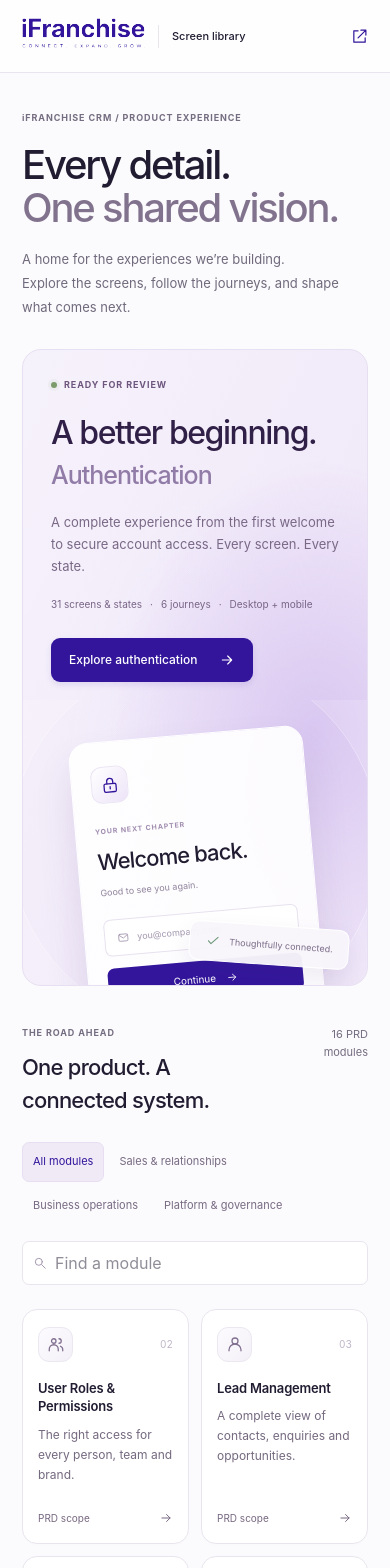
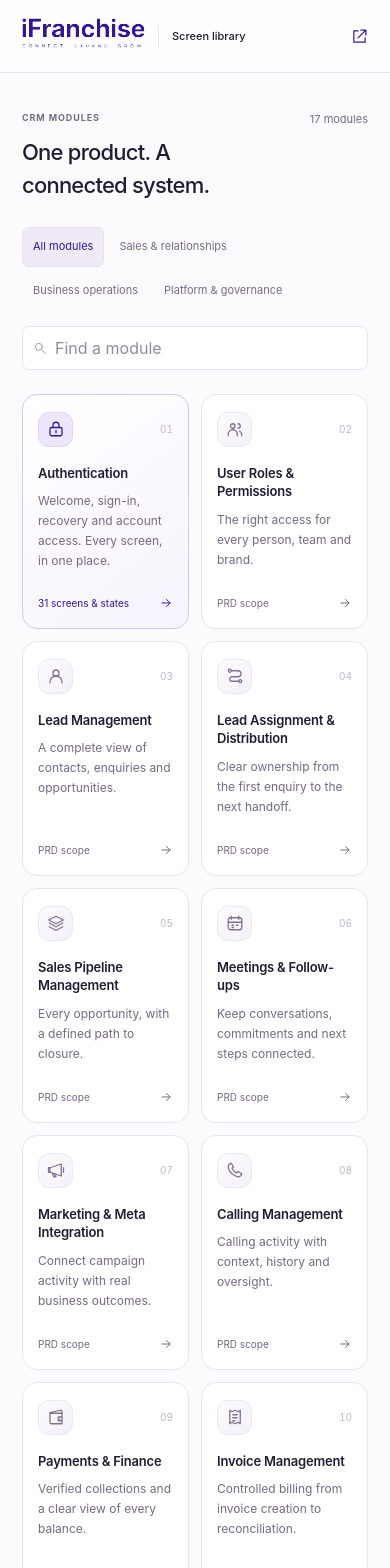
Before and after one commit to iFranchise-Tech/ifranchise-crm-wireframes, a Next.js app: page /library in a window 390 px wide. Shown: the top 1568 px of the page. Built offline with nearby package versions, Linux system fonts and the light colour scheme.

Commit message:
Open screen library on module grid with authentication first

```diff
--- a/app/globals.css
+++ b/app/globals.css
@@ -141,46 +141,14 @@ svg { flex: none; width: 20px; height: 20px; }
 .library-open-link { display: inline-flex; align-items: center; gap: 8px; margin-left: 10px; color: var(--brand); font-size: 12px; font-weight: 550; }
 .library-open-link svg { width: 14px; height: 14px; }
 .library-main { width: min(100%, 1376px); margin: 0 auto; padding: 62px clamp(24px, 5vw, 80px) 32px; }
-.library-intro { display: flex; align-items: center; justify-content: space-between; gap: 24px; margin: 0 0 42px; }
 .section-eyebrow { margin: 0 0 18px; color: var(--subtle); font-size: 10px; font-weight: 650; letter-spacing: .12em; }
-.library-intro h1, .overview-intro h1 { margin: 0; font-size: clamp(38px, 4.1vw, 56px); font-weight: 550; line-height: 1.08; letter-spacing: -.055em; }
-.library-intro h1 > span, .overview-intro h1 > span { color: #81738e; }
-.library-intro p:last-child, .overview-intro p:last-child { margin: 22px 0 0; color: var(--muted); font-size: 14px; line-height: 1.85; }
-.library-edition { display: flex; flex-direction: column; align-items: flex-end; padding-right: 6px; color: #a59aad; }
-.edition-line { width: 42px; height: 1px; background: #d0c7d9; }
-.library-edition strong { padding: 8px 0; font-size: 62px; line-height: 1; font-weight: 300; letter-spacing: -.07em; }
-.library-edition > span:last-child { font-size: 9px; line-height: 1.7; letter-spacing: .1em; text-align: right; }
-.featured-module { position: relative; display: grid; grid-template-columns: 1fr .88fr; min-height: 375px; overflow: hidden; border: 1px solid #e7dff2; border-radius: 22px; background: radial-gradient(ellipse at 85% 60%, #d9c7f1 0, transparent 50%), radial-gradient(ellipse at 48% 100%, #eee7fa 0, transparent 55%), linear-gradient(115deg, #f6f2fb, #eee5f8); transition: border-color var(--ease), box-shadow var(--ease); }
-.featured-module:hover { border-color: #c6b2e2; box-shadow: 0 8px 30px #49317a0b; }
-.featured-copy { position: relative; z-index: 1; padding: 39px 44px 40px; }
-.availability-badge { display: flex; align-items: center; gap: 7px; color: #6e557e; font-size: 9px; font-weight: 700; letter-spacing: .1em; }
-.availability-badge > span { width: 6px; height: 6px; border-radius: 50%; background: #7b9b6b; box-shadow: 0 0 0 3px #8aa47d15; }
-.featured-copy h2 { margin: 23px 0 0; font-size: clamp(29px, 3vw, 40px); font-weight: 550; line-height: 1.15; letter-spacing: -.045em; color: #302047; }
-.featured-copy > p { margin: 6px 0 16px; color: #917ba7; font-size: 27px; font-weight: 450; letter-spacing: -.04em; }
-.featured-description { display: block; max-width: 350px; color: #796886; font-size: 13px; line-height: 1.7; }
-.featured-meta { display: flex; flex-wrap: wrap; gap: 8px 16px; margin-top: 20px; color: #796586; font-size: 10px; }
-.featured-meta > span + span::before { content: "·"; margin-right: 16px; }
-.featured-button { display: inline-flex; align-items: center; gap: 22px; margin-top: 26px; padding: 13px 18px; border-radius: 9px; background: var(--brand); color: white; box-shadow: 0 3px 6px #32159b1a; font-size: 12px; font-weight: 550; }
-.featured-button svg { width: 16px; height: 16px; }
-.featured-art { position: relative; display: grid; place-items: center; min-width: 0; }
-.mini-orbit { position: absolute; width: 370px; height: 370px; border: 1px solid #ffffff65; border-radius: 50%; box-shadow: 0 0 0 48px #ffffff15, 0 0 0 96px #ffffff0e; }
-.mini-auth-card { position: relative; z-index: 1; display: flex; flex-direction: column; width: 268px; padding: 27px 25px 21px; border: 1px solid #fff; border-radius: 19px; background: linear-gradient(135deg, #fffffff2, #ffffffe0); box-shadow: 0 23px 40px #4c28651c; transform: rotate(-5deg); }
-.mini-lock { display: grid; place-items: center; width: 37px; height: 37px; margin-bottom: 23px; border: 1px solid #ece5f5; border-radius: 11px; background: linear-gradient(135deg, #fff, #ede4f8); color: var(--brand); }
-.mini-lock svg { width: 18px; height: 18px; }
-.mini-eyebrow { font-size: 7px; font-weight: 650; letter-spacing: .12em; color: #a18daf; }
-.mini-auth-card > strong { margin-top: 8px; font-size: 24px; font-weight: 550; letter-spacing: -.04em; }
-.mini-description { margin: 7px 0 21px; color: #92859e; font-size: 9px; }
-.mini-input { display: flex; align-items: center; gap: 8px; height: 37px; padding: 0 12px; border: 1px solid #e8e1ef; border-radius: 7px; background: white; color: #a498af; font-size: 9px; }
-.mini-input svg { width: 12px; height: 12px; }
-.mini-button { display: flex; align-items: center; justify-content: center; gap: 10px; margin-top: 12px; padding: 11px; border-radius: 7px; background: var(--brand); color: #fff; font-size: 10px; }
-.mini-button svg { width: 12px; height: 12px; }
-.mini-bottom { margin-top: 23px; color: #83728d; font-size: 8px; text-align: center; }
-.mini-floating-check { position: absolute; z-index: 2; display: flex; align-items: center; gap: 8px; right: 15px; bottom: 53px; padding: 11px 15px; border: 1px solid #fff; border-radius: 10px; background: #f8f6fbf5; box-shadow: 0 10px 22px #62478116; transform: rotate(4deg); color: #7b6d89; font-size: 10px; }
-.mini-floating-check svg { width: 16px; height: 16px; color: #6f997a; }
-.module-catalog { margin-top: 60px; }
+.overview-intro h1 { margin: 0; font-size: clamp(38px, 4.1vw, 56px); font-weight: 550; line-height: 1.08; letter-spacing: -.055em; }
+.overview-intro h1 > span { color: #81738e; }
+.overview-intro p:last-child { margin: 22px 0 0; color: var(--muted); font-size: 14px; line-height: 1.85; }
+.module-catalog { margin-top: 0; }
 .section-heading { display: flex; align-items: center; justify-content: space-between; gap: 16px; margin-bottom: 25px; }
 .section-heading .section-eyebrow { margin-bottom: 11px; }
-.section-heading h2 { margin: 0; font-size: 24px; font-weight: 550; letter-spacing: -.035em; }
+.section-heading h1 { margin: 0; font-size: 24px; font-weight: 550; letter-spacing: -.035em; }
 .catalog-count { color: var(--subtle); font-size: 11px; }
 .catalog-controls { display: flex; align-items: center; justify-content: space-between; gap: 15px; margin-bottom: 24px; }
 .filter-tabs { display: flex; flex-wrap: wrap; gap: 3px; }
@@ -193,12 +161,15 @@ svg { flex: none; width: 20px; height: 20px; }
 .catalog-search:focus-within { box-shadow: var(--focus-ring); border-color: #b5a3ce; }
 .module-grid { display: grid; grid-template-columns: repeat(4, minmax(0, 1fr)); gap: 16px; }
 .module-card { display: flex; min-height: 222px; flex-direction: column; padding: 23px 21px 17px; border: 1px solid var(--line); border-radius: 15px; background: white; box-shadow: 0 2px 4px #211c3102; transition: border-color var(--ease), transform var(--ease), box-shadow var(--ease); }
+.module-card[data-available] { border-color: #d5c7ec; background: linear-gradient(145deg, #fff, #f7f3fd); }
+.module-card[data-available] .module-icon { color: var(--brand); border-color: #e1d5f2; background: #eee6fb; }
+.module-card[data-available] .module-card-bottom { color: var(--brand); }
 .module-card:hover { border-color: #cfc0e3; transform: translateY(-3px); box-shadow: var(--shadow-card); }
 .module-card-top { display: flex; align-items: center; justify-content: space-between; margin-bottom: 20px; }
 .module-icon { display: grid; place-items: center; width: 38px; height: 38px; border: 1px solid #ece7f1; border-radius: 11px; color: #81708f; background: linear-gradient(135deg, #fcfbfe, #f4f0f8); }
 .module-icon svg { width: 18px; height: 18px; }
 .module-section { color: #c0b5c9; font-size: 10px; font-variant-numeric: tabular-nums; }
-.module-card h3 { margin: 0; font-size: 14px; font-weight: 600; line-height: 1.45; letter-spacing: -.015em; }
+.module-card h2 { margin: 0; font-size: 14px; font-weight: 600; line-height: 1.45; letter-spacing: -.015em; }
 .module-card p { margin: 9px 0 20px; color: #75697f; font-size: 12px; line-height: 1.65; }
 .module-card-bottom { display: flex; align-items: center; justify-content: space-between; margin-top: auto; color: #776780; font-size: 10px; }
 .module-card-bottom svg { width: 14px; height: 14px; transition: transform var(--ease); }
@@ -334,9 +305,6 @@ svg { flex: none; width: 20px; height: 20px; }
   .module-grid { grid-template-columns: repeat(3, minmax(0, 1fr)); }
   .catalog-controls { align-items: flex-start; }
   .catalog-search { width: 160px; flex: none; }
-  .featured-copy { padding: 35px; }
-  .mini-auth-card { width: 240px; }
-  .mini-floating-check { right: 8px; font-size: 8px; }
   .journey-grid { grid-template-columns: repeat(2, minmax(0, 1fr)); }
   .review-toolbar { padding: 0 18px; gap: 12px; }
   .review-breadcrumb > a, .review-breadcrumb > svg { display: none; }
@@ -356,16 +324,6 @@ svg { flex: none; width: 20px; height: 20px; }
   .module-grid { grid-template-columns: repeat(2, minmax(0, 1fr)); }
   .catalog-controls { flex-wrap: wrap; }
   .catalog-search { width: 100%; max-width: 260px; }
-  .featured-copy { padding: 30px; }
-  .featured-copy h2 { font-size: 30px; }
-  .featured-copy > p { font-size: 23px; }
-  .featured-meta { gap: 8px; }
-  .featured-meta > span + span::before { margin-right: 8px; }
-  .featured-module { grid-template-columns: 1.2fr 1fr; }
-  .featured-art { transform: translateX(10px); }
-  .mini-auth-card { width: 210px; padding: 24px 19px; }
-  .mini-auth-card > strong { font-size: 22px; }
-  .mini-floating-check { right: 5px; bottom: 28px; }
   .overview-intro { align-items: flex-start; flex-direction: column; gap: 24px; }
   .review-shell { grid-template-columns: 214px minmax(0, 1fr); }
   .review-nav-group summary { font-size: 11px; }
@@ -401,22 +359,8 @@ svg { flex: none; width: 20px; height: 20px; }
   .library-open-link > svg { width: 17px; height: 17px; }
   .library-main { padding: 38px 22px 28px; }
   .section-eyebrow { font-size: 9px; letter-spacing: .1em; }
-  .library-intro { margin-bottom: 30px; }
-  .library-intro h1 { font-size: 40px; }
-  .library-intro p:last-child { font-size: 13px; margin-top: 18px; }
-  .library-edition { display: none; }
-  .featured-module { display: flex; flex-direction: column; border-radius: 19px; }
-  .featured-copy { padding: 28px; }
-  .featured-copy h2 { font-size: 32px; }
-  .featured-copy > p { font-size: 25px; }
-  .featured-description { font-size: 13px; }
-  .featured-meta { font-size: 10px; }
-  .featured-art { height: 285px; overflow: hidden; margin-top: -10px; transform: none; }
-  .mini-auth-card { width: 235px; transform: rotate(-5deg) translateY(34px); }
-  .mini-floating-check { right: 18px; bottom: 20px; font-size: 9px; }
-  .module-catalog { margin-top: 40px; }
   .section-heading { align-items: flex-start; }
-  .section-heading h2 { font-size: 22px; max-width: 230px; }
+  .section-heading h1 { font-size: 22px; max-width: 230px; }
   .catalog-count { max-width: 60px; line-height: 1.6; text-align: right; }
   .filter-tabs { gap: 4px; }
   .filter-tabs button { font-size: 11px; padding: 10px; min-height: 40px; }
@@ -424,7 +368,7 @@ svg { flex: none; width: 20px; height: 20px; }
   .catalog-search input { font-size: 16px; }
   .module-grid { gap: 12px; }
   .module-card { padding: 17px 15px; min-height: 235px; }
-  .module-card h3 { font-size: 13px; }
+  .module-card h2 { font-size: 13px; }
   .module-card p { font-size: 12px; }
   .module-card-bottom { font-size: 10px; }
   .module-card-top { margin-bottom: 17px; }
@@ -473,8 +417,6 @@ svg { flex: none; width: 20px; height: 20px; }
   .module-card { min-height: 200px; }
   .library-header { padding-inline: 17px; }
   .library-header-title { font-size: 10px; }
-  .featured-copy { padding: 23px; }
-  .featured-meta { gap: 7px; }
 }
 @media (max-height: 740px) and (min-width: 901px) {
   .brand-copy { padding-top: 35px; padding-bottom: 18px; }
--- a/app/library/page.tsx
+++ b/app/library/page.tsx
@@ -1,17 +1,9 @@
-import Link from "next/link";
 import { LibraryHeader } from "@/modules/screen-library/components/library-header";
 import { ModuleCatalog } from "@/modules/screen-library/components/module-catalog";
-import { Icon } from "@/modules/auth/components/icon";
-import { authScreens, authScreenGroups } from "@/modules/screen-library/config/auth-screens";
 
 export const metadata = { title: "Screen library · iFranchise CRM" };
 export default function LibraryPage() {
   return <div className="library-page"><LibraryHeader /><main className="library-main">
-    <div className="library-intro"><div><p className="section-eyebrow">iFRANCHISE CRM / PRODUCT EXPERIENCE</p><h1>Every detail.<br /><span>One shared vision.</span></h1><p>A home for the experiences we’re building.<br className="desktop-break" /> Explore the screens, follow the journeys, and shape what comes next.</p></div><div className="library-edition"><span className="edition-line" /><strong>01</strong><span>AUTHENTICATION<br />FIRST RELEASE</span></div></div>
-    <Link className="featured-module" href="/library/authentication">
-      <div className="featured-copy"><span className="availability-badge"><span />READY FOR REVIEW</span><h2>A better beginning.</h2><p>Authentication</p><span className="featured-description">A complete experience from the first welcome to secure account access. Every screen. Every state.</span><div className="featured-meta"><span>{authScreens.length} screens & states</span><span>{authScreenGroups.length} journeys</span><span>Desktop + mobile</span></div><span className="featured-button">Explore authentication <Icon name="arrow" /></span></div>
-      <div className="featured-art" aria-hidden="true"><div className="mini-orbit" /><div className="mini-auth-card"><div className="mini-lock"><Icon name="lock" /></div><span className="mini-eyebrow">YOUR NEXT CHAPTER</span><strong>Welcome back.</strong><span className="mini-description">Good to see you again.</span><div className="mini-input"><Icon name="mail" />you@company.com</div><div className="mini-button">Continue <Icon name="arrow" /></div><span className="mini-bottom">Connect. Expand. Grow.</span></div><div className="mini-floating-check"><Icon name="check" /><span>Thoughtfully connected.</span></div></div>
-    </Link>
     <ModuleCatalog />
     <footer className="library-footer"><span>iFranchise CRM · Screen library</span><span>Designed around the product requirements.</span></footer>
   </main></div>;
--- a/modules/screen-library/components/module-catalog.tsx
+++ b/modules/screen-library/components/module-catalog.tsx
@@ -2,23 +2,24 @@
 import Link from "next/link";
 import { useState } from "react";
 import { Icon } from "@/modules/auth/components/icon";
-import { crmModules } from "@/modules/screen-library/config/modules";
+import { moduleCards } from "@/modules/screen-library/config/modules";
+import { authScreens } from "@/modules/screen-library/config/auth-screens";
 
 const categories = ["All modules", "Sales & relationships", "Business operations", "Platform & governance"] as const;
 export function ModuleCatalog() {
   const [category, setCategory] = useState<string>("All modules");
   const [query, setQuery] = useState("");
-  const modules = crmModules.filter(module => (category === "All modules" || module.category === category) && `${module.name} ${module.description}`.toLowerCase().includes(query.toLowerCase()));
+  const modules = moduleCards.filter(module => (category === "All modules" || module.category === category) && `${module.name} ${module.description}`.toLowerCase().includes(query.trim().toLowerCase()));
   return <section className="module-catalog" aria-labelledby="module-heading">
-    <div className="section-heading"><div><p className="section-eyebrow">THE ROAD AHEAD</p><h2 id="module-heading">One product. A connected system.</h2></div><span className="catalog-count">16 PRD modules</span></div>
+    <div className="section-heading"><div><p className="section-eyebrow">CRM MODULES</p><h1 id="module-heading">One product. A connected system.</h1></div><span className="catalog-count">{moduleCards.length} modules</span></div>
     <div className="catalog-controls">
       <div className="filter-tabs" role="group" aria-label="Filter modules">{categories.map(item => <button key={item} aria-pressed={category === item} onClick={() => setCategory(item)}>{item}</button>)}</div>
       <label className="catalog-search"><Icon name="search" /><input type="search" placeholder="Find a module" aria-label="Find a module" value={query} onChange={event => setQuery(event.target.value)} /></label>
     </div>
-    <div className="module-grid">{modules.map(module => <Link className="module-card" href={`/library/modules/${module.id}`} key={module.id}>
+    <div className="module-grid">{modules.map(module => <Link className="module-card" data-available={module.available || undefined} href={module.href} key={module.id}>
       <div className="module-card-top"><span className="module-icon"><Icon name={module.icon} /></span><span className="module-section">{module.section}</span></div>
-      <h3>{module.name}</h3><p>{module.description}</p>
-      <div className="module-card-bottom"><span>PRD scope</span><Icon name="arrow" /></div>
+      <h2>{module.name}</h2><p>{module.description}</p>
+      <div className="module-card-bottom"><span>{module.available ? `${authScreens.length} screens & states` : "PRD scope"}</span><Icon name="arrow" /></div>
     </Link>)}</div>
     {modules.length === 0 ? <div className="catalog-empty"><Icon name="search" /><h3>No matching modules</h3><p>Try another name or select a different category.</p><button className="text-action" onClick={() => { setQuery(""); setCategory("All modules"); }}>Clear filters</button></div> : null}
     <p className="catalog-footnote">Authentication is available for review. The remaining modules show their PRD scope and will be designed one at a time.</p>
--- a/modules/screen-library/config/modules.ts
+++ b/modules/screen-library/config/modules.ts
@@ -21,3 +21,10 @@ export const crmModules: CrmModule[] = [
   { id: "notifications", name: "Notifications & Automation", icon: "bell", section: "16", category: "Platform & governance", description: "Timely updates, grounded in meaningful business events.", scope: ["In-app notifications and approved message templates", "Assignment, meeting, follow-up and financial alerts", "Automation rules, delivery history and controlled retries"] },
   { id: "security", name: "Data Management & Security", icon: "database", section: "17", category: "Platform & governance", description: "Protect business data throughout its lifecycle.", scope: ["Server-side authentication and access control", "Protected files, data integrity and audit trails", "Database security, backup and recovery"] },
 ];
+
+type ModuleCard = Pick<CrmModule, "id" | "name" | "icon" | "section" | "category" | "description"> & { href: string; available: boolean };
+
+export const moduleCards: ModuleCard[] = [
+  { id: "authentication", name: "Authentication", icon: "lock", section: "01", category: "Platform & governance", description: "Welcome, sign-in, recovery and account access. Every screen, in one place.", href: "/library/authentication", available: true },
+  ...crmModules.map(module => ({ ...module, href: `/library/modules/${module.id}`, available: false })),
+];
--- a/scripts/check-routes.mjs
+++ b/scripts/check-routes.mjs
@@ -9,7 +9,7 @@ const routes = [
   ...authScreens.map(screen => ({ path: screen.href, marker: 'auth-content' })),
   ...authScreens.map(screen => ({ path: `/library/authentication/${screen.id}`, marker: 'review-shell' })),
   ...crmModules.map(module => ({ path: `/library/modules/${module.id}`, marker: 'module-scope' })),
-  { path: '/library', marker: 'featured-module' },
+  { path: '/library', marker: 'module-grid' },
   { path: '/library/authentication', marker: 'journey-grid' },
 ];
 let checked = 0;
```
